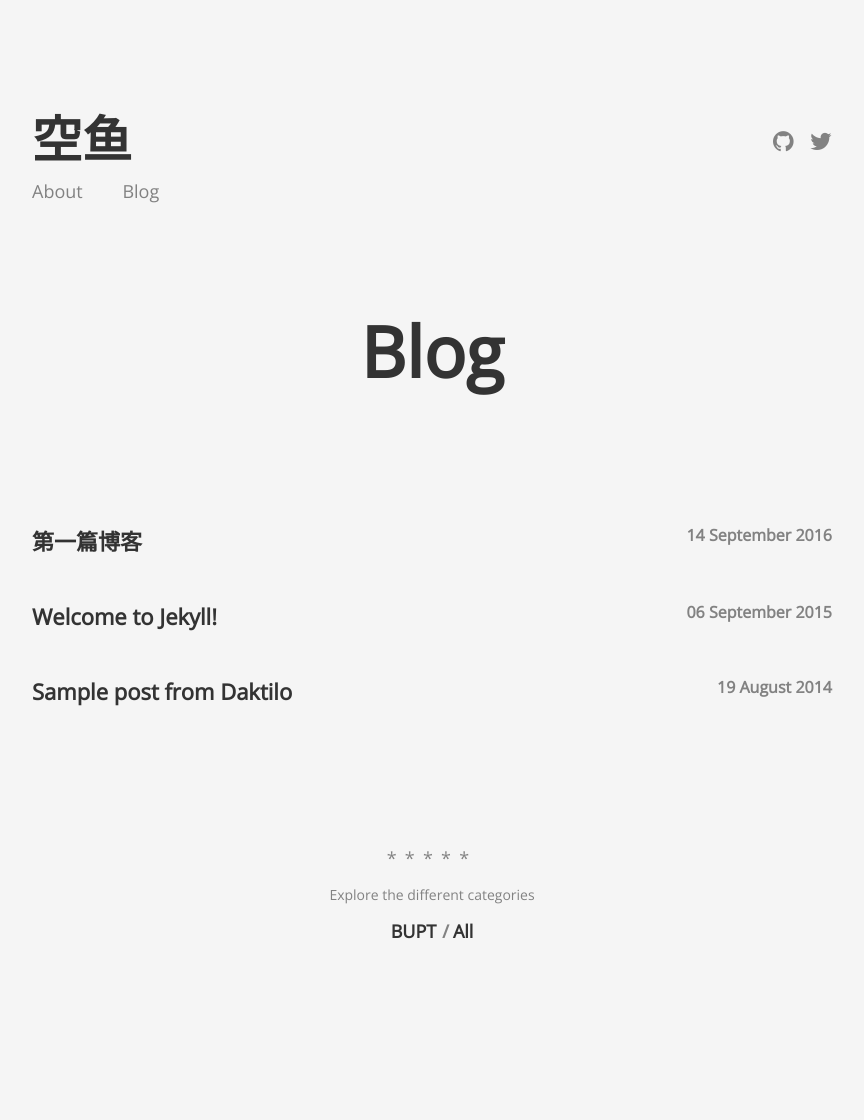
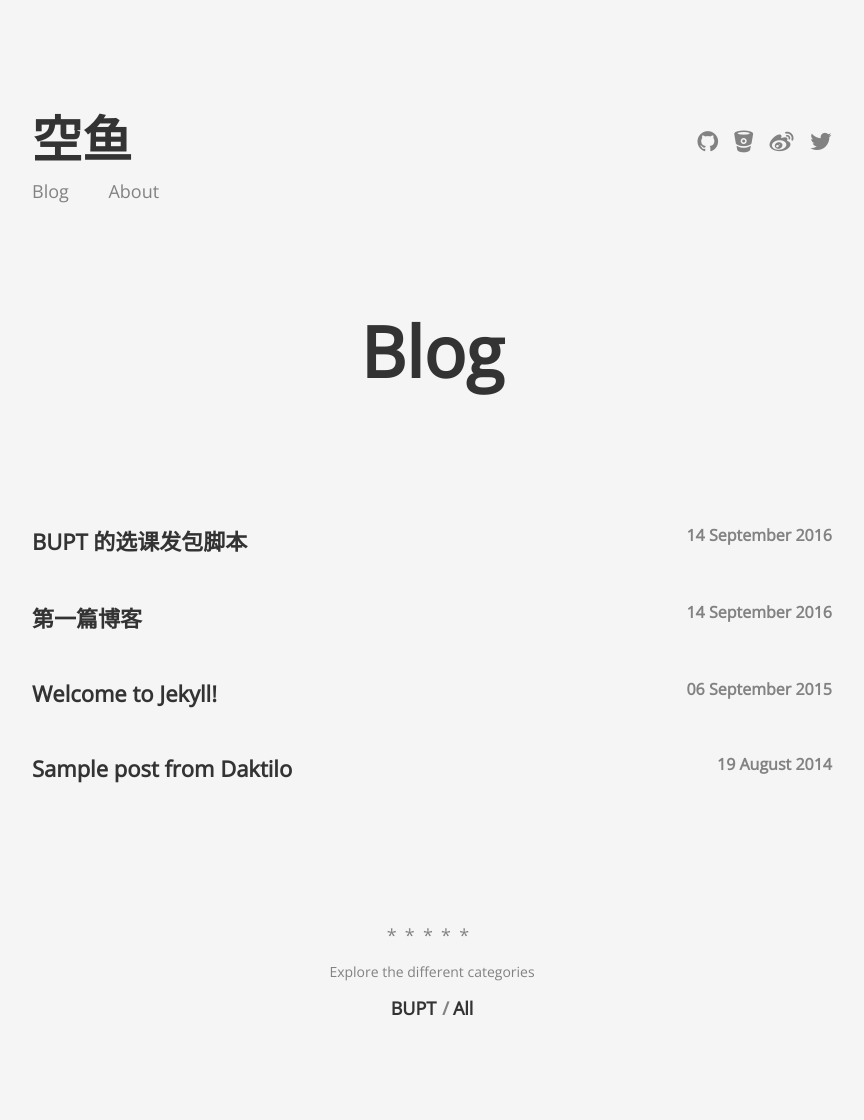
Before and after one commit to Gizeta/gizeta-blog.github.io, a Jekyll site: the page built from index.html, in a window 1280 px wide. Shown: the whole page, without its empty margins (208-1072 px from the left). Built offline with Jekyll 4.4.1, drawn with Linux system fonts in a browser that asks for light colours; before the commit the page ends 1043 px from its top, so only the background shows below that; part of the change alters nothing that is shown.

Commit message:
Add posts on 2016/09/14

```diff
--- a/_config.yml
+++ b/_config.yml
@@ -16,7 +16,7 @@ author:
 google_analytics: 'UA-33119609-2'
 
 # Syntax highlighting
-highlightstyle: ''
+highlightstyle: 'monokai'
 styles: [agate, androidstudio, arta, asceti, atelier-cave.dark, atelier-cave.light, atelier-dune.dark, atelier-dune.light, atelier-estuary.dark, atelier-estuary.light, atelier-forest.dark, atelier-forest.light, atelier-heath.dark, atelier-heath.light, atelier-lakeside.dark, atelier-lakeside.light, atelier-plateau.dark, atelier-plateau.light, atelier-savanna.dark, atelier-savanna.light, atelier-seaside.dark, atelier-seaside.light, atelier-sulphurpool.dark, atelier-sulphurpool.light, brown_paper, codepen-embed, color-brewer, dark, darkula, default, docco, far, foundation, github, github-gist, googlecode, grayscale, hopscotch, hybrid, idea, ir_black, kimbie.dark, kimbie.light, magula, mono-blue, monokai, monokai_sublime, obsidian, paraiso.dark, paraiso.light, pojoaque, railscast, rainbow, school_book, solarized_dark, solarized_light, styles_list.txt, sunburst, tomorrow, tomorrow-night-blue, tomorrow-night-bright, tomorrow-night, tomorrow-night-eightie, v, xcode, zenburn]
 
 # Handling Reading
--- a/_includes/header.html
+++ b/_includes/header.html
@@ -3,8 +3,8 @@
         <a href="/" class="logo">{{ site.title }}</a>
 
         <ul class="menu">
+            <li class="menu__entry"><a href="{{ '/' | prepend: site.baseurl }}">Blog</a></li>
             <li class="menu__entry"><a href="{{ '/about' | prepend: site.baseurl }}">About</a></li>
-            <li class="menu__entry"><a href="{{ '/' | prepend: site.baseurl }}">Blog</a></li>
         </ul>
     </div>
 
@@ -15,6 +15,18 @@
             </a>
         {% endif %}
 
+        {% if site.author.bitbucket %}
+            <a href="https://bitbucket.org/{{ site.author.bitbucket }}/" class="social-links__entry" target="_blank">
+                <i class="fa fa-bitbucket"></i>
+            </a>
+        {% endif %}
+
+        {% if site.author.weibo %}
+            <a href="http://weibo.com/{{ site.author.weibo }}" class="social-links__entry" target="_blank">
+                <i class="fa fa-weibo"></i>
+            </a>
+        {% endif %}
+
         {% if site.author.twitter %}
             <a href="https://twitter.com/{{ site.author.twitter }}" class="social-links__entry" target="_blank">
                 <i class="fa fa-twitter"></i>
--- /dev/null
+++ b/_posts/2016-09-14-bupt-curricula-variable.markdown
@@ -0,0 +1,70 @@
+---
+layout: post
+title:  "BUPT 的选课发包脚本"
+date:   2016-09-14 07:20:51
+categories: [bupt]
+---
+应同学之邀，来写篇博客。不过，在写之前调侃几句。脚本抢课有风险，小心还没吃上月饼，就被学校开除，这可是价值观的问题（笑）。
+
+<br>
+
+正题
+===
+BUPT 的选课系统真是烂，明明临时借几台机器做横向扩展就能撑住。这老旧的系统，估计当时做的时候，还没有云的概念吧。为了能让我在第一学期就能享受到数学的乐趣，把之前抓 CNU 的学生信息脚本改了改直接拿来用了（我都毕业了，就别查我水表了）。
+
+伪造发包就是直接模拟浏览器发 HTTP 请求。URL、POST Data、Cookie 这些肯定是必须的，而其他的 HTTP 请求头就看服务器有没有做检测了，常见的会验证 Referer、User Agent，不过这些想伪造也是很容易的。BUPT 这么烂的系统当然什么验证都没有啦，不过想不被封的话，尽可能地去模拟浏览器的行为比较安全。
+
+登录
+---
+写脚本当然从登录开始写啦，不过 yjxt.bupt.edu.cn 没有登录的入口，登录管理统一到 auth.bupt.edu.cn 上了。WTF，居然是 HTTPS，Ruby 在 Windows 上的 HTTPS 不自带证书，之前改过一次，但是垃圾 Windows 10 总是重置配置，实在懒得配了（记不住命令23333）。幸好学校可怜我技术渣，没有去掉 HTTP 的访问。开着浏览器的开发者工具抓一波请求。
+
+![登录-Post](/upload/2016/09/14/20160914170917.png)
+
+![登录-Reponse](/upload/2016/09/14/20160914170741.png)
+
+service 写好要跳转登录的选课 URL，登录之后会直接 302 跳转过去。Post 参数明显是要抓登录的 HTML 页面表单（正则就好，XPath也能用），不过有个小坑，就是登录页面会设置一个 Cookie，Post 的时候别忘了把这个 Cookie 也发过去，不然就一直 302 到登录页面，页面还不报错，坑。用 Ruby 写就是下面这样啦。
+
+{% highlight ruby %}
+login_response = http.request_get('/authserver/login?service=http%3a%2f%2fyjxt.bupt.edu.cn%2fULogin.aspx')
+
+jsession_id = 'JSESSIONID=' + /JSESSIONID=(.*?);/m.match(login_response.header["set-cookie"])[1]
+
+t_lt = /name="lt" value="(.*?)"/m.match(login_response.body)[1]
+t_exec = /name="execution" value="(.*?)"/m.match(login_response.body)[1]
+
+auth_response = http.request_post('/authserver/login?service=http%3a%2f%2fyjxt.bupt.edu.cn%2fULogin.aspx', "username=#{$username}&password=#{$password}&lt=#{t_lt}&execution=#{t_exec}&_eventId=submit&rmShown=1", {'cookie' => jsession_id})
+
+redir_url = auth_response.header["location"].gsub('http://yjxt.bupt.edu.cn', '')
+{% endhighlight %}
+
+跳转的 URL 可一定要记住。那个是去 yjxt.bupt.edu.cn 换 Cookie 的重要链接。
+
+访问那个跳转的 URL 就能在响应中拿到选课系统的 Cookie，登录过程就完成了。
+
+<br>
+
+选课
+---
+这个选课系统居然是用 ASP.net Form 做的，我的天，源代码可读性差到极点。选课关键的 EID 还是一长串的字符，等等，WTF，重新登陆后居然还会变。看来只能每次登陆根据课程号抓一遍 EID 了。同样正则一通之后，拿到每个课程 EID，就开始选课之旅了。
+
+开着开发者工具先按着选课流程走一遍，然后找到相关的 Post 请求，记录下 Post Data、URL、Cookie等信息，写脚本模拟一遍发包就完成了选课。
+
+![选课-Post](/upload/2016/09/14/20160914173430.png)
+
+Post 的参数看着是一片随机字符串，其实都可以在 HTML 页面抓取到。另外提醒一下，__VIEWSTATE 和 __EVENTVALIDATION 都是 base64 加密，不过并不是 URL 安全的 base64，所以别忘了转义。
+
+Post 请求的 Response Body 会包含选课结果，不过我偷懒只判断了选课成功，实际并没有什么影响啦。
+
+<br>
+
+结束
+---
+博客里只是简单地写了些发包分析的流程，具体过程可以参考完整代码。完整代码在[https://gist.github.com/Gizeta/5ea910e8a9fb1e1e8a6db9ab29497dd2](https://gist.github.com/Gizeta/5ea910e8a9fb1e1e8a6db9ab29497dd2)。我下学期还有课，下次选课见（笑）。
+
+<br>
+
+下面写一些无关的扯淡内容，并不是引发战争（笑）。
+
+关于 Python VS Ruby，最早纠结这个问题还是在高中的时候。当时想着学一门脚本语言用来写写网站（PHP 写大型网站很麻烦，当时 Node.JS 也还没有火，感觉 ASP/JSP 太臃肿了），baidu 了半天两个语言的文章，最后选了 Ruby。并不是说 Ruby 就比 Python 强大，只是我更喜欢 Ruby 的哲学而已。现代语言之间很多都是互相借鉴的，文中的这种小脚本换成 python 的成本很小。对于纠结语言不同而止步不前的人，我只能说 too naive。
+
+关于 UI 自动化测试脚本和发包脚本的优劣。这个问题并没有一个固定的答案，发包脚本的优势是只关心关键的请求，其他的一概忽略，加快访问速度，不过这样偏离了模拟浏览器行为的原则，如果连每个图片都要模拟 GET 一遍，脚本的复杂程度就会大幅度上升。而且发包脚本的流程一般是硬编码的，原站改了一个变量名就有可能导致脚本报错。而 UI 自动化测试脚本完全地模拟了浏览器的行为，一般很难准确地区分用户和脚本，所以被抓的概率很低。两种脚本都有存在的价值，不过当然是哪个好用用哪个啦。
--- a/_posts/2016-09-14-first-post.markdown
+++ b/_posts/2016-09-14-first-post.markdown
@@ -4,9 +4,7 @@ title:  "第一篇博客"
 date:   2016-09-14 07:17:51
 categories: []
 ---
-嘛，我平时也没有写博客的习惯，偶尔有了冲动也会因为各种奇奇怪怪的 idea 而拖得没了兴趣。从高中开始已经建过三次 blog 站了
-，每次都是看看后台，没发过一篇 post，想想觉得当时好闲啊，怎么不去多玩玩游戏（笑）。总之，这次应该是正式开始写 blog 了（
-会不会像其他的 repo 一样坑掉呢，who knows）。
+嘛，我平时也没有写博客的习惯，偶尔有了冲动也会因为各种奇奇怪怪的 idea 而拖得没了兴趣。从高中开始已经建过三次 blog 站了，每次都是看看后台，没发过一篇 post，想想觉得当时好闲啊，怎么不去多玩玩游戏（笑）。总之，这次应该是正式开始写 blog 了（会不会像其他的 repo 一样坑掉呢，who knows）。
 
 PS: 写博客不如建 repo 爽啊（笑）
 
```
Also changed, not shown: upload/2016/09/14/20160914170741.png (added), upload/2016/09/14/20160914170917.png (added), upload/2016/09/14/20160914173430.png (added).
